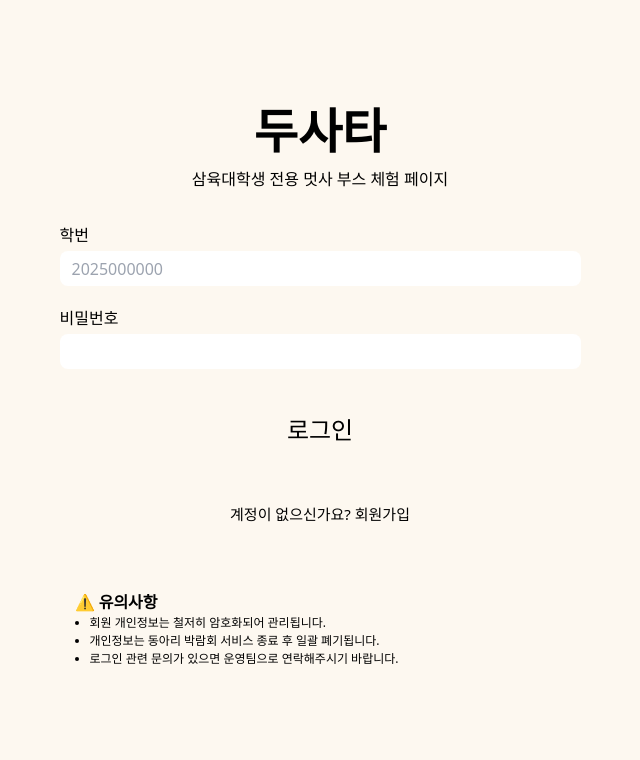
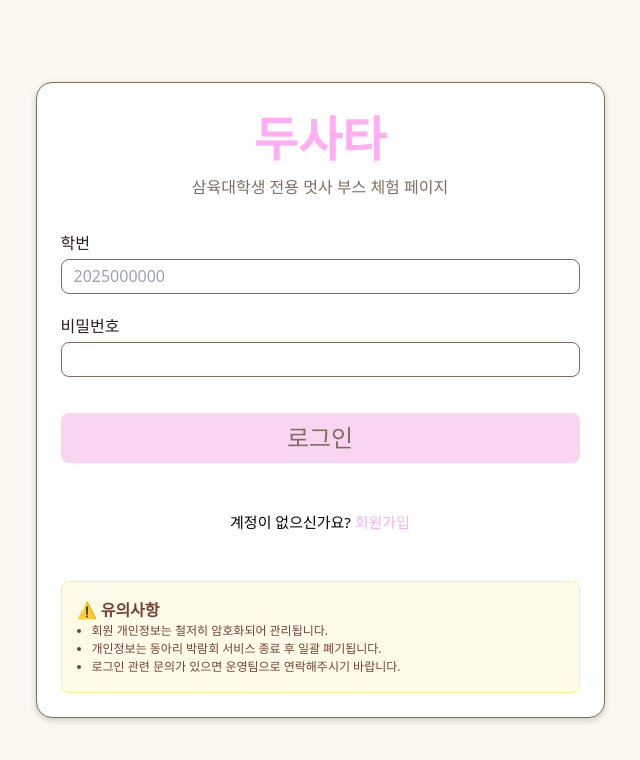
Before and after one commit to Tim3208/dusata, a React (Vite) app: page /login in a window 1280 px wide. Shown: the top 760 px of the page, without its empty margins (320-960 px from the left). Built offline with nearby package versions, Linux system fonts and the light colour scheme; no server answers.

Commit message:
refactor: 회원가입, 로그인 페이지 디자인 리팩토링

```diff
--- a/src/index.css
+++ b/src/index.css
@@ -1,6 +1,36 @@
 @tailwind base;
 @tailwind components;
 @tailwind utilities;
+
+/* CSS Variables synced with Tailwind custom colors */
+:root {
+  /* Pink */
+  --pink-main-100: #ffaef2;
+  --pink-main-90: #ffcbfa;
+  --pink-main-80: #fad5f2;
+  /* Yellow */
+  --yellow-main-100: #ffee8e;
+  /* Backgrounds */
+  --bg-primary: #fbf8f1;
+  /* Browns */
+  --brown-100: #2b1e1c;
+  --brown-80: #7c6f61;
+  /* Accent/alerts */
+  --red-point: #f14d4c;
+  /* Neutrals */
+  --white: #ffffff;
+  --navy: #111827;
+  --primary: #111827;
+  --primary-foreground: #ffffff;
+  --secondary: #f3f4f6;
+  --secondary-foreground: #111827;
+  --destructive: #f14d4c;
+  --destructive-foreground: #ffffff;
+  --ring: #e5e7eb;
+  --foreground: #111827;
+  --gray-5: #757575;
+  --gray-6: #4a4a4a;
+}
 
 /* Local fonts (existing) */
 @font-face {
--- a/src/pages/Login/login.jsx
+++ b/src/pages/Login/login.jsx
@@ -44,7 +44,7 @@ export default function Login() {
 
       alert('로그인 성공!');
 
-      navigate('/create');
+      navigate('/');
     } catch (err) {
       setError('서버 오류! 잠시 후 다시 시도해주세요.');
     }
--- a/src/pages/Login/login.module.css
+++ b/src/pages/Login/login.module.css
@@ -7,18 +7,19 @@
 }
 
 .card {
-  background:var(--white);
+  background: var(--white);
   width: 100%;
-  height:650px;
+  height: auto;
   max-width: 569px;
+  margin: 1rem;
   padding: 20px 24px;
   border-radius: 16px;
-  box-shadow: 0 2px 6px var(--shadow);
+  box-shadow: 0 2px 6px rgba(0, 0, 0, 0.2);
   border: 1px solid var(--brown-80);
 }
 
-
-.title, .subtitle {
+.title,
+.subtitle {
   margin: 0;
 }
 
@@ -71,40 +72,42 @@
 }
 
 .error {
-  color:var(--red);
+  color: var(--red-point);
   font-size: 14px;
   margin-top: 8px;
 }
 
 .registerText {
   text-align: center;
-  color:var(--brown-60);
+  color: var(--brown-60);
   margin-top: 48px;
   font-size: 15px;
 }
 
 .registerLink {
-  color: var(--pink-main-80);
+  color: var(--pink-main-100);
   font-weight: 400;
   cursor: pointer;
 }
+
 .registerLink:hover {
-  color: var(--pink-main-100);
+  text-decoration: underline;
 }
+
 .noticeBox {
   margin-top: 48px;
   margin-bottom: 4px;
-  background: var(--yellow-80);
-  border: 1px solid var(--yellow-100);
+  background: #fefce8;
+  border: 1px solid #fef08a;
   padding: 16px 15px;
   border-radius: 8px;
   font-size: 16px;
-  color: var(--brown-60);
+  color: #744137;
 }
 
 .noticeBox ul {
   margin-left: 15px;
   list-style-type: disc;
-  color: var(--brown-60);
+  color: #744137;
   font-size: 12px;
 }
--- a/src/pages/Register/register.jsx
+++ b/src/pages/Register/register.jsx
@@ -1,26 +1,26 @@
-import React, { useState } from "react";
-import { useNavigate } from "react-router-dom";
-import styles from "./register.module.css";
+import React, { useState } from 'react';
+import { useNavigate } from 'react-router-dom';
+import styles from './register.module.css';
 
 export default function SignupForm() {
   const navigate = useNavigate();
 
   const [form, setForm] = useState({
-    studentId: "",
-    password: "",
-    confirmPassword: "",
-    name: "",
-    gender: "",
-    major: "",
-    grade: "",
-    birth: "",
+    studentId: '',
+    password: '',
+    confirmPassword: '',
+    name: '',
+    gender: '',
+    major: '',
+    grade: '',
+    birth: '',
   });
 
-  const [error, setError] = useState("");
+  const [error, setError] = useState('');
 
   const handleChange = (e) => {
     setForm({ ...form, [e.target.name]: e.target.value });
-    setError(""); // 입력 시 기존 에러 초기화
+    setError(''); // 입력 시 기존 에러 초기화
   };
 
   const handleSubmit = async (e) => {
@@ -37,30 +37,32 @@ export default function SignupForm() {
       !form.grade ||
       !form.birth
     ) {
-      setError("모든 필수 항목을 입력해주세요.");
+      setError('모든 필수 항목을 입력해주세요.');
       return;
     }
 
     // 비밀번호 확인
     if (form.password !== form.confirmPassword) {
-      setError("비밀번호가 일치하지 않습니다.");
+      setError('비밀번호가 일치하지 않습니다.');
       return;
     }
 
     try {
       // 학번 중복체크
-      const checkId = await fetch("/api/join/checkId?studentId=" + form.studentId);
+      const checkId = await fetch(
+        '/api/join/checkId?studentId=' + form.studentId
+      );
       const checkResult = await checkId.json();
 
       if (!checkResult.available) {
-        setError("이미 사용 중인 학번입니다.");
+        setError('이미 사용 중인 학번입니다.');
         return;
       }
 
       // 회원가입 API 호출
-      const res = await fetch("/api/join/register", {
-        method: "POST",
-        headers: { "Content-Type": "application/json" },
+      const res = await fetch('/api/join/register', {
+        method: 'POST',
+        headers: { 'Content-Type': 'application/json' },
         body: JSON.stringify({
           name: form.name,
           studentId: form.studentId,
@@ -68,14 +70,14 @@ export default function SignupForm() {
           department: form.major,
           birthDate: form.birth,
           sex:
-            form.gender === "male"
-              ? "MALE"
-              : form.gender === "female"
-              ? "FEMALE"
-              : "ETC",
-          instagram: "",
-          kakao: "",
-          phone: "",
+            form.gender === 'male'
+              ? 'MALE'
+              : form.gender === 'female'
+              ? 'FEMALE'
+              : 'ETC',
+          instagram: '',
+          kakao: '',
+          phone: '',
           password: form.password,
         }),
       });
@@ -83,11 +85,11 @@ export default function SignupForm() {
       const data = await res.json();
       console.log(data);
 
-      alert("회원가입 완료!");
-      navigate("/login"); // 회원가입 후 로그인 페이지 이동
+      alert('회원가입 완료!');
+      navigate('/login'); // 회원가입 후 로그인 페이지 이동
     } catch (err) {
       console.error(err);
-      setError("회원가입 중 오류가 발생했습니다.");
+      setError('회원가입 중 오류가 발생했습니다.');
     }
   };
 
@@ -102,6 +104,7 @@ export default function SignupForm() {
           type="text"
           name="studentId"
           className={styles.input}
+          placeholder="2025000000"
           onChange={handleChange}
         />
 
@@ -124,6 +127,7 @@ export default function SignupForm() {
         <label className={styles.label}>이름</label>
         <input
           type="text"
+          placeholder="홍길동"
           name="name"
           className={styles.input}
           onChange={handleChange}
@@ -195,12 +199,17 @@ export default function SignupForm() {
 
         {error && <p className={styles.error}>{error}</p>}
 
+        <hr />
+
         <button type="submit" className={styles.button}>
           회원가입
         </button>
 
         <p className={styles.loginText}>
-          이미 계정이 있으신가요? <span className={styles.loginLink} onClick={() => navigate("/login")}>로그인</span>
+          이미 계정이 있으신가요?{' '}
+          <span className={styles.loginLink} onClick={() => navigate('/login')}>
+            로그인
+          </span>
         </p>
       </form>
     </div>
--- a/src/pages/Register/register.module.css
+++ b/src/pages/Register/register.module.css
@@ -9,7 +9,7 @@
   text-align: center;
   font-size: 48px;
   font-weight: 700;
-  color: var(--pink-main-100 );
+  color: var(--pink-main-100);
 }
 
 .subtitle {
@@ -18,13 +18,15 @@
   margin-bottom: 45px;
   color: var(--brown-80);
 }
-.label{
-    font-size: 16px;
-    color: var(--brown-80);
+
+.label {
+  font-size: 16px;
+  color: var(--brown-80);
 }
+
 .input {
   width: 100%;
-  height:35px;
+  height: 35px;
   padding: 16px;
   border-radius: 8px;
   border: 0.75px solid var(--brown-80);
@@ -33,17 +35,25 @@
 }
 
 .select {
-  width: 100%;
   height: 40px;
   padding: 0 12px;
-  border-radius: 8px 12px;
+  border-radius: 8px;
   border: 1px solid var(--brown-80);
-  background:var(--white);
+  background: var(--white);
   font-size: 16px;
   margin-bottom: 16px;
   display: block;
   line-height: 40px;
   appearance: auto;
+}
+
+.card {
+  background: var(--white);
+  border: 0.75px solid var(--brown-80);
+  margin: 1rem;
+  max-width: 600px;
+  padding: 1rem;
+  border-radius: 12px;
 }
 
 .arrow {
@@ -61,13 +71,14 @@
   height: 50px;
   padding: 10px;
   border-radius: 8px;
+  text-align: center;
+  line-height: 24px;
   border: none;
   background: var(--pink-main-80);
   font-size: 24px;
   cursor: pointer;
-  margin-top: 24px;
+  margin: 24px 0 48px 0;
   color: var(--brown-80);
-
 }
 
 .button:hover {
@@ -75,11 +86,10 @@
 }
 
 .error {
-  color: var(--red);
+  color: var(--red-point);
   font-size: 12px;
   margin-top: 8px;
 }
-
 
 .loginText {
   margin-top: 10px;
```
Also changed, not shown: 1 other file (tests, documents, lock files or other folders).
